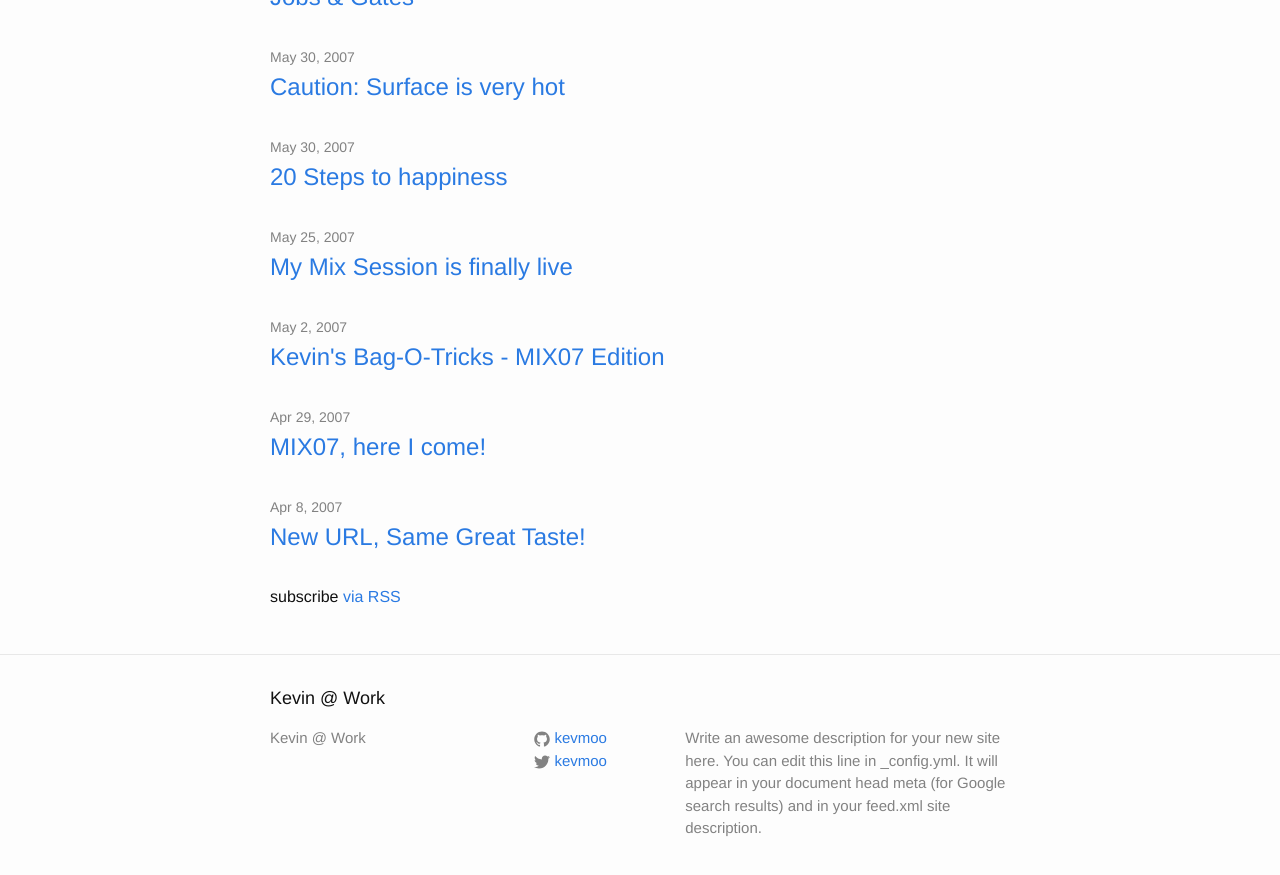
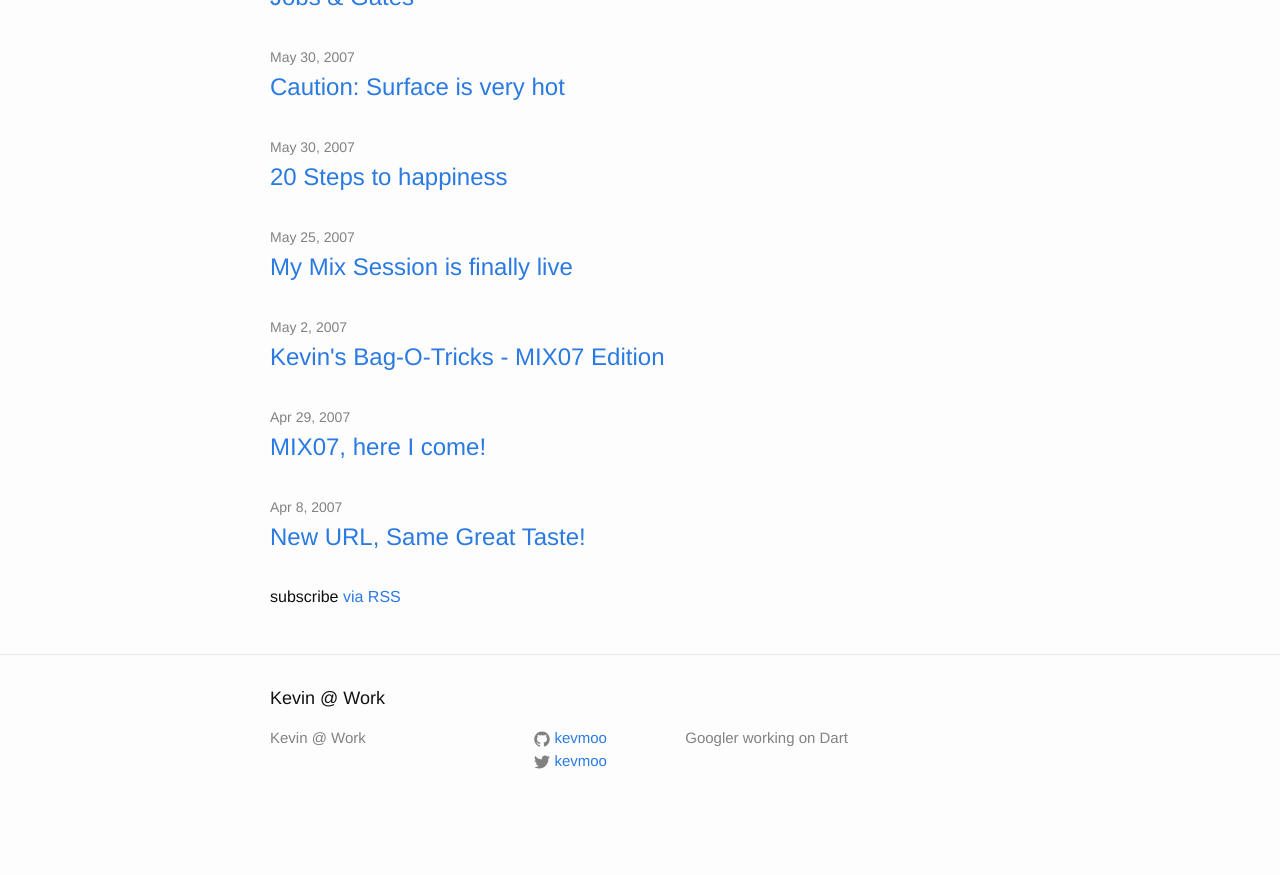
Before and after one commit to kevmoo/work.j832.com, a Jekyll site: the page built from index.html, in a window 1280 px wide and 900 px high, scrolled down 10676 px. Shown: the top 875 px of the window. Built offline with Jekyll 4.4.1, drawn with Linux system fonts in a browser that asks for light colours; after the commit the page ends 11508 px from its top, so only the background shows below that.

Commit message:
updated description

```diff
--- a/_config.yml
+++ b/_config.yml
@@ -1,9 +1,7 @@
 # Site settings
 title: Kevin @ Work
 description: > # this means to ignore newlines until "baseurl:"
-  Write an awesome description for your new site here. You can edit this
-  line in _config.yml. It will appear in your document head meta (for
-  Google search results) and in your feed.xml site description.
+  Googler working on Dart
 baseurl: "" # the subpath of your site, e.g. /blog/
 url: "http://work2.j832.com" # the base hostname & protocol for your site
 twitter_username: kevmoo
```
